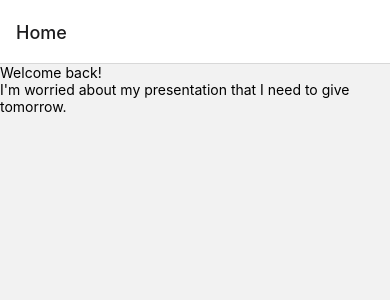
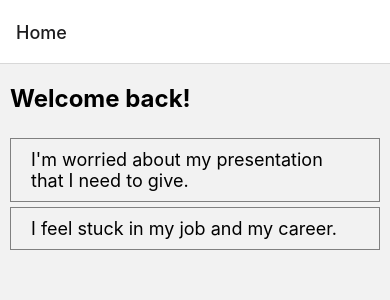
Before and after one commit to eustin/cbt-app, a React Native app: screen /Home in a window 390 px wide. Shown: the top 300 px of the page. Built offline with nearby package versions, Linux system fonts and the light colour scheme.

Commit message:
use JournalEntry component in HomeScreen

```diff
--- a/src/screens/HomeScreen.js
+++ b/src/screens/HomeScreen.js
@@ -1,37 +1,52 @@
-import React from 'react';
-import { View, Text, StyleSheet, FlatList } from 'react-native';
+import React from "react";
+import { View, Text, StyleSheet, FlatList } from "react-native";
+import JournalEntry from "../components/JournalEntry";
 
 const journalEntries = [
   {
     id: 1,
-    situation: "I'm worried about my presentation that I need to give tomorrow.",
+    situation:
+      "I'm worried about my presentation that I need to give.",
     threatCognition: "No one will like my presentation.",
     emotions: "Worry, anxiety, fear",
     behaviours: "Phone in sick. Try to avoid giving presentation.",
+    alternativeHypotheses: "People actually want to hear what I have to say.",
+    whatActuallyHappened: "A colleague told me that it was the best presentation he's seen at work.",
+  },
+  {
+    id: 2,
+    situation:
+      "I feel stuck in my job and my career.",
+    threatCognition: "I'm not good enough and no one will hire me.",
+    emotions: "Fear, depressed, sad",
+    behaviours: "Avoid looking for job. Socially withdraw.",
+    alternativeHypotheses: "I am highly employable.",
+    whatActuallyHappened: "I applied to several roles and was invited to an interview!",
   },
 ];
-
 
 const HomeScreen = () => {
   return (
     <View>
-      <Text>Welcome back!</Text>
+      <Text style={styles.title}>Welcome back!</Text>
       <FlatList
         data={journalEntries}
         renderItem={({ item }) => {
-          console.log(item);
-          return (
-            <View>
-              <Text>{item.situation}</Text>
-            </View>
-          );
+          return <JournalEntry title={item.situation} />;
         }}
-        keyExtractor={journalEntry => journalEntry.id}
+        keyExtractor={(journalEntry) => journalEntry.id}
       />
     </View>
   );
 };
 
-const styles = StyleSheet.create({});
+const styles = StyleSheet.create({
+  title: {
+    fontSize: 24,
+    fontWeight: "bold",
+    paddingHorizontal: 10,
+    marginVertical: 20,
+  }
+});
 
 export default HomeScreen;
```
